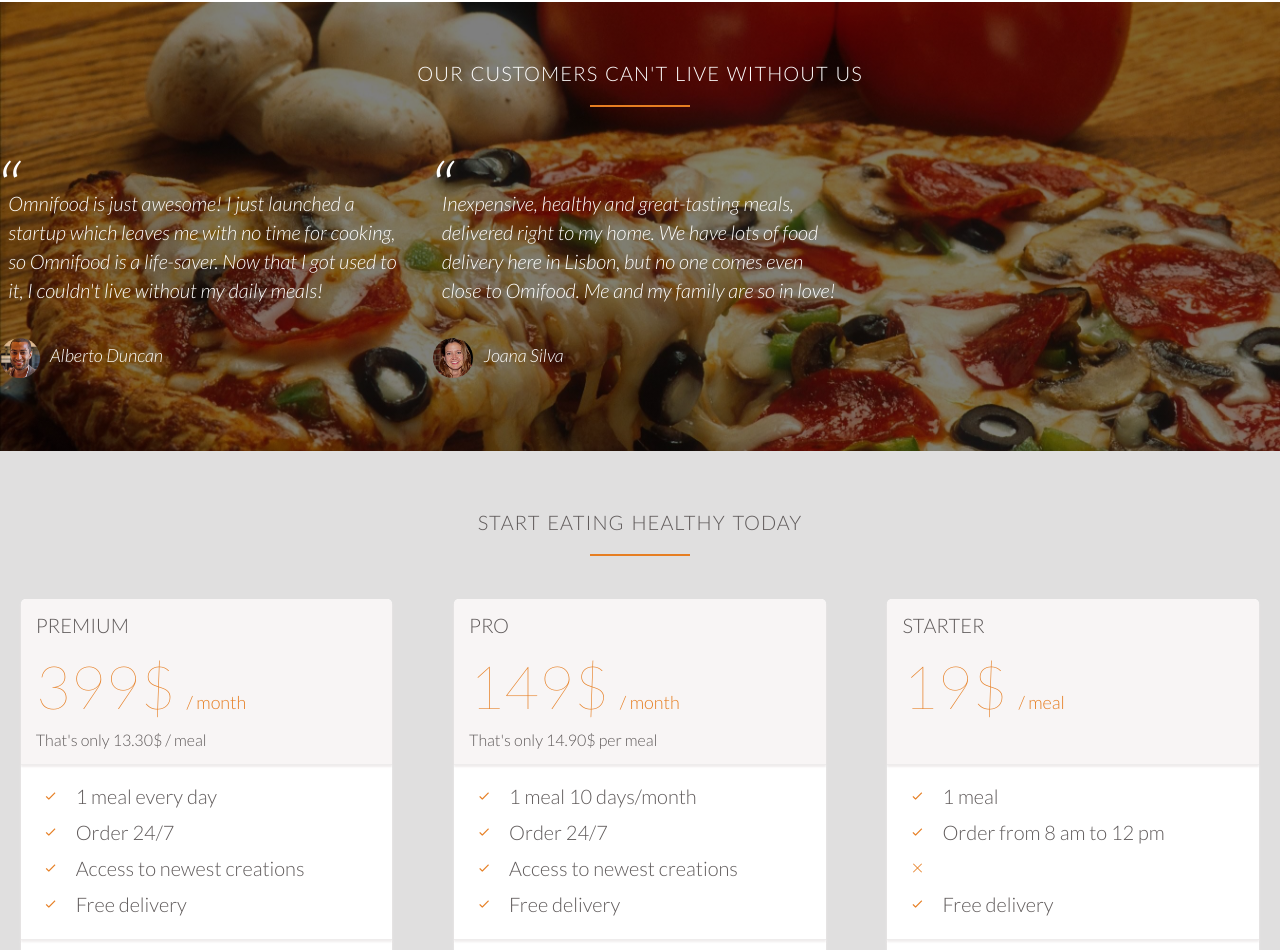
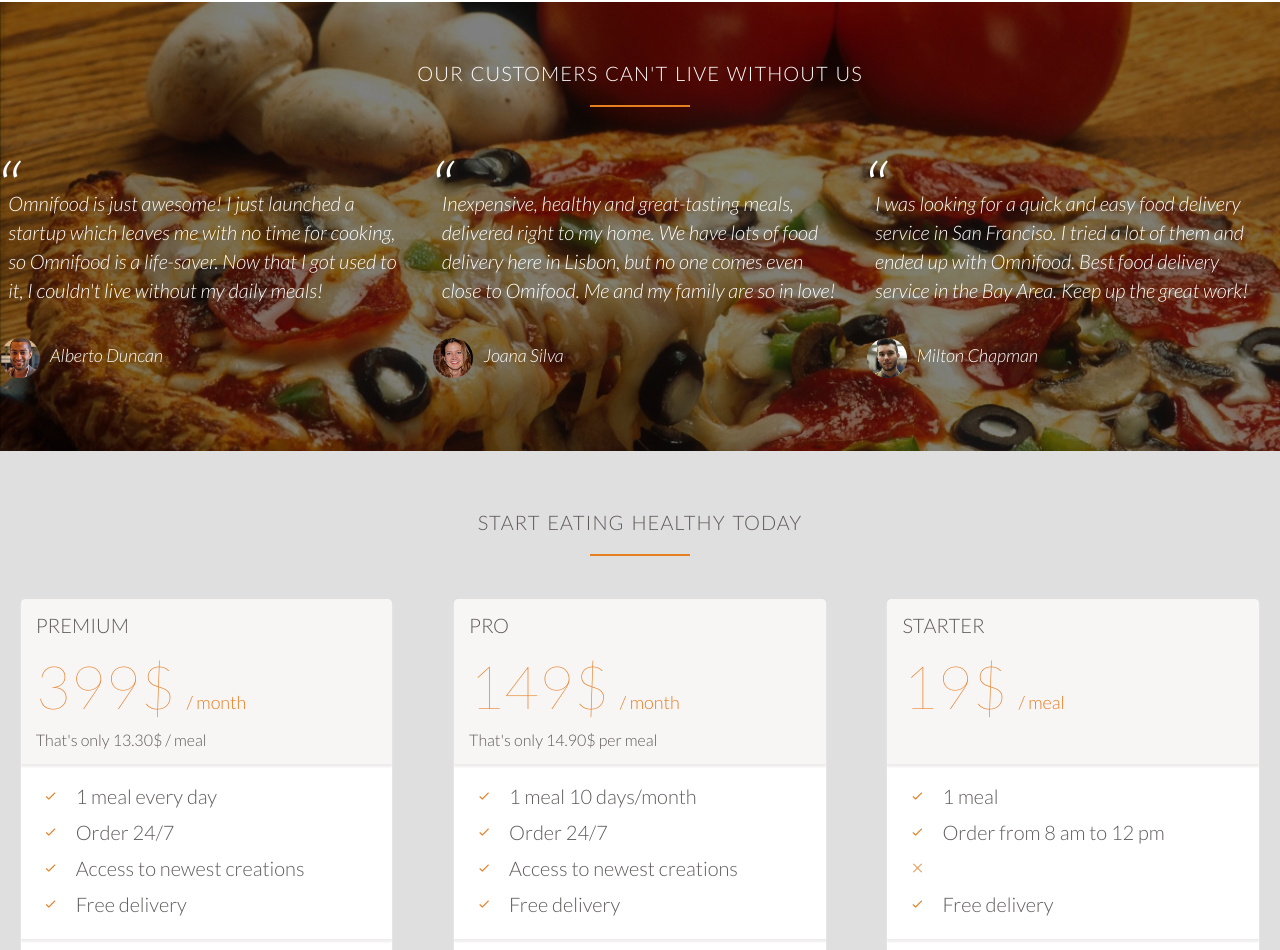
Before and after one commit to AzumaraJoseph/Omnifood, a plain HTML site: page index.html in a window 1280 px wide. Shown: the part 3202-4152 px from the top of the page. Drawn offline with nearby package versions, Linux system fonts and the light colour scheme; files whose address does not match are found by name.

Commit message:
Better code

```diff
--- a/index.html
+++ b/index.html
@@ -248,11 +248,11 @@
                         Inexpensive, healthy and great-tasting meals, delivered right to my home. We have lots of food delivery here in Lisbon, but no one comes even close to Omifood. Me and my family are so in love!                    </blockquote>
                     <cite><img src="resources/img/customer-2.jpg" alt="customer 2 photo">Joana Silva</cite>
                 </div>
-                <!-- <div class="col span-1-of-3">
+                <div class="col span-1-of-3">
                     <blockquote>
                         I was looking for a quick and easy food delivery service in San Franciso. I tried a lot of them and ended up with Omnifood. Best food delivery service in the Bay Area. Keep up the great work!                    </blockquote>
                     <cite><img src="resources/img/customer-3.jpg" alt="customer 3 photo">Milton Chapman</cite>
-                </div> -->
+                </div>
             </div>
         </section>
 
```
